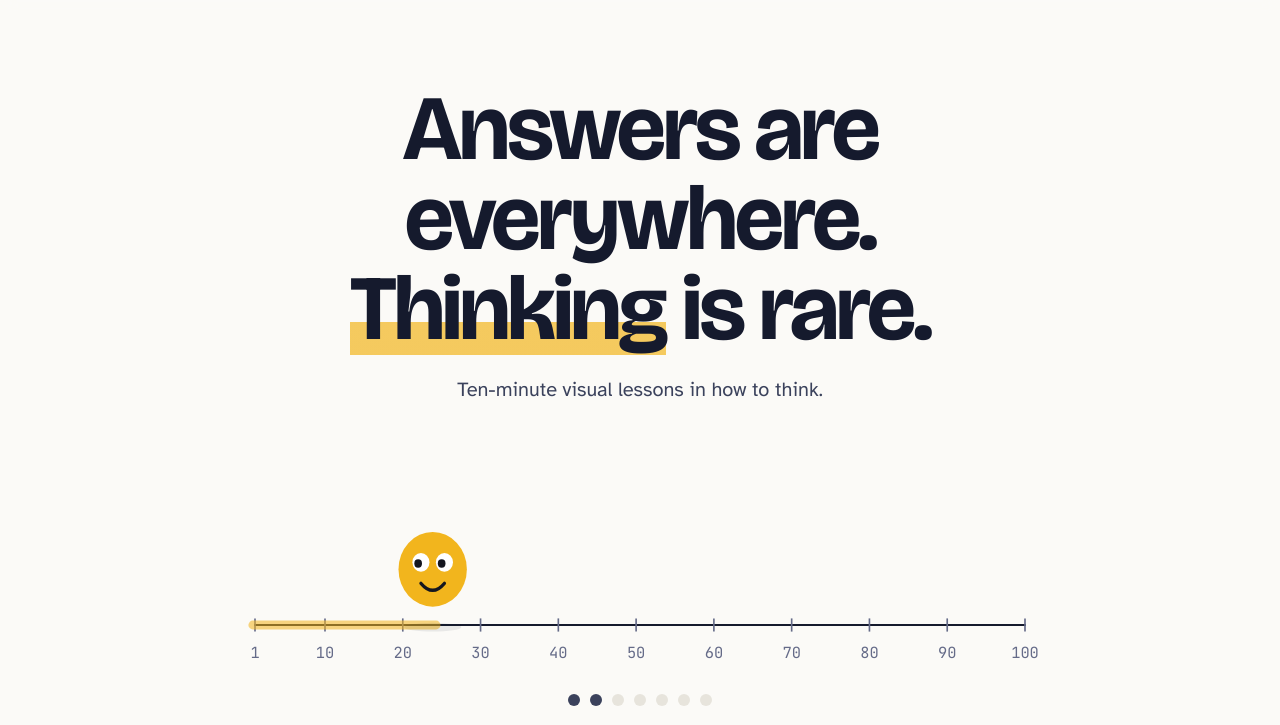
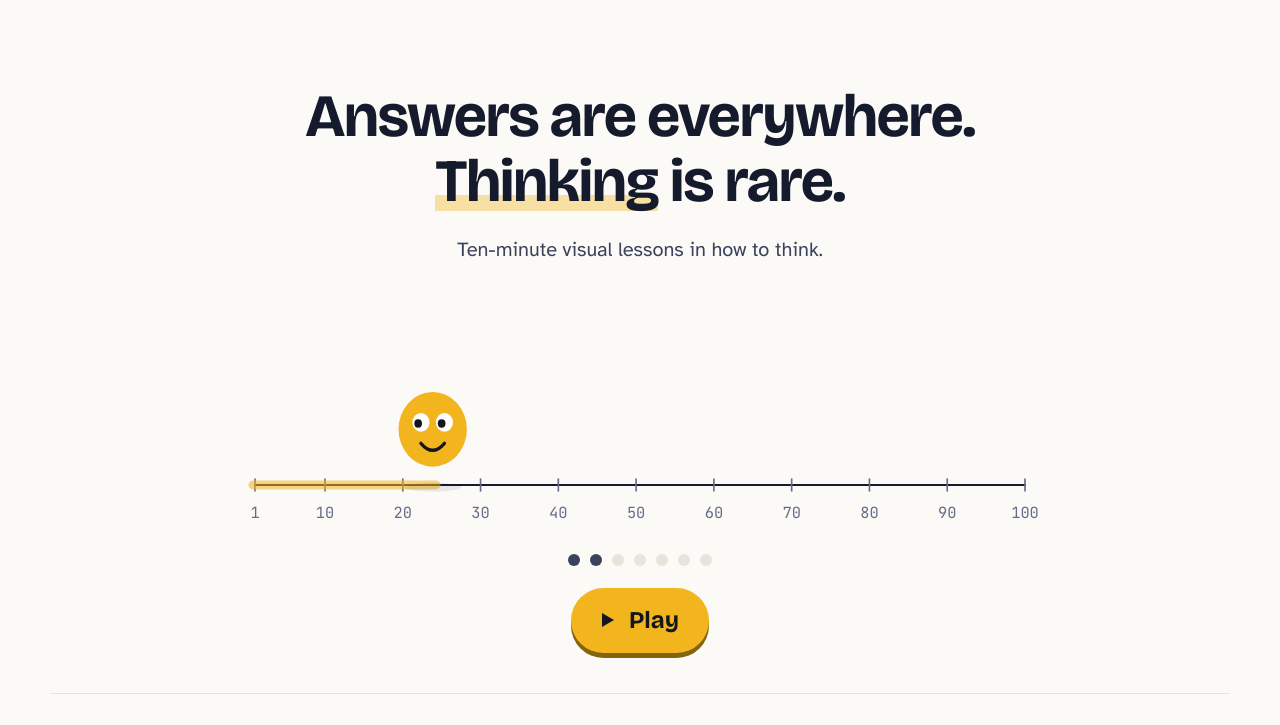
Before and after one commit to rajanalamuri/visualearn, a plain HTML site: page web/index.html in a window 1280 px wide. Shown: the part 49-774 px from the top of the page. Drawn offline with nearby package versions, Linux system fonts and the light colour scheme.

Commit message:
Home: a quieter headline

```diff
--- a/web/assets/home.css
+++ b/web/assets/home.css
@@ -4,8 +4,8 @@ body.home{--paper:#fbfaf7;--line:#e7e4dc;--pip:#f2b51d;--pip-ink:#14161f}
 body.home .top{border-bottom-color:transparent}
 
 .h-hero{padding-block:72px 40px;display:flex;flex-direction:column;align-items:center;text-align:center;gap:20px}
-.h-hero h1{font-size:clamp(40px, 7.4vw, 92px);line-height:.98;letter-spacing:-.035em;max-width:14ch}
-.h-hero h1 em{font-style:normal;background:linear-gradient(transparent 62%, color-mix(in srgb, var(--pip) 70%, transparent) 62% 92%, transparent 92%)}
+.h-hero h1{font-size:clamp(32px, 5vw, 60px);line-height:1.08;letter-spacing:-.025em;font-weight:600;max-width:20ch}
+.h-hero h1 em{font-style:normal;background:linear-gradient(transparent 70%, color-mix(in srgb, var(--pip) 38%, transparent) 70% 92%, transparent 92%)}
 .h-hero > p{margin:0;max-width:56ch;font-size:clamp(17px, 1.6vw, 20px);color:var(--ink-2)}
 
 .pip-card{margin:24px 0 0;width:100%;max-width:880px;display:flex;flex-direction:column;gap:6px}
--- a/web/index.html
+++ b/web/index.html
@@ -42,7 +42,7 @@
 
 <main>
   <section class="h-hero wrap">
-    <h1>Answers are everywhere.<br><em>Thinking</em> is rare.</h1>
+    <h1>Answers are everywhere. <em>Thinking</em> is rare.</h1>
     <p>Ten-minute visual lessons in how to think.</p>
 
     <figure class="pip-card">
```
